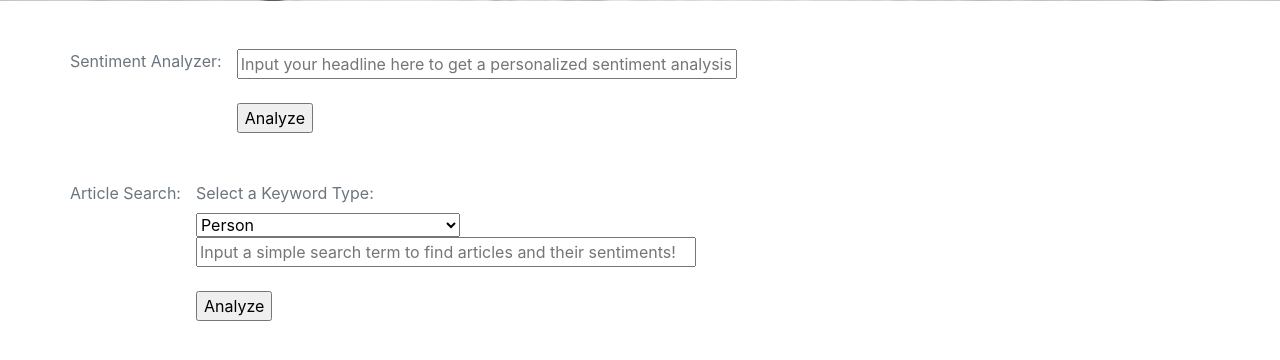
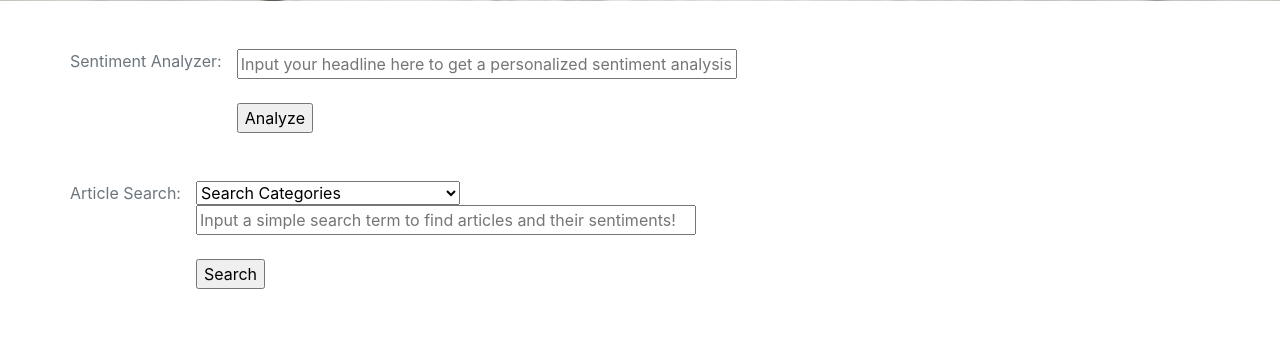
Before and after one commit to iCode13/News-Sentiment-Analysis-App, a Flask app: page /interactive in a window 1280 px wide. Shown: the part 332-692 px from the top of the page. Run offline with Flask 2, Linux system fonts and the light colour scheme; some libraries are stand-ins or nearby versions.

Commit message:
interactive page reformats

```diff
--- a/news_app/templates/interactive.html
+++ b/news_app/templates/interactive.html
@@ -40,8 +40,8 @@
          <label for="article-search-input" class="text-muted">Article Search:</label>
        <div class="col-lg-4">
        <div class="input-box">
-                 <label for="keyword-type" class="text-muted">Select a Keyword Type:</label>
-                        <select name="keyword" id="keyword-type" >
+                        <select name="keyword" id="keyword-type">
+                                <option value="">Search Categories</option>
                                 <option value="persons">Person</option>
                                 <option value="glocations">Location</option>
                                 <option value="subject">Subject</option>
@@ -57,7 +57,7 @@
             />
            <br/>
            <br/>
-           <input type="submit" value="Analyze" id="search-submit-button" onclick="articleSearch()"/>
+           <input type="submit" value="Search" id="search-submit-button" onclick="articleSearch()"/>
          </div>
       </div>
       <br/>
```
